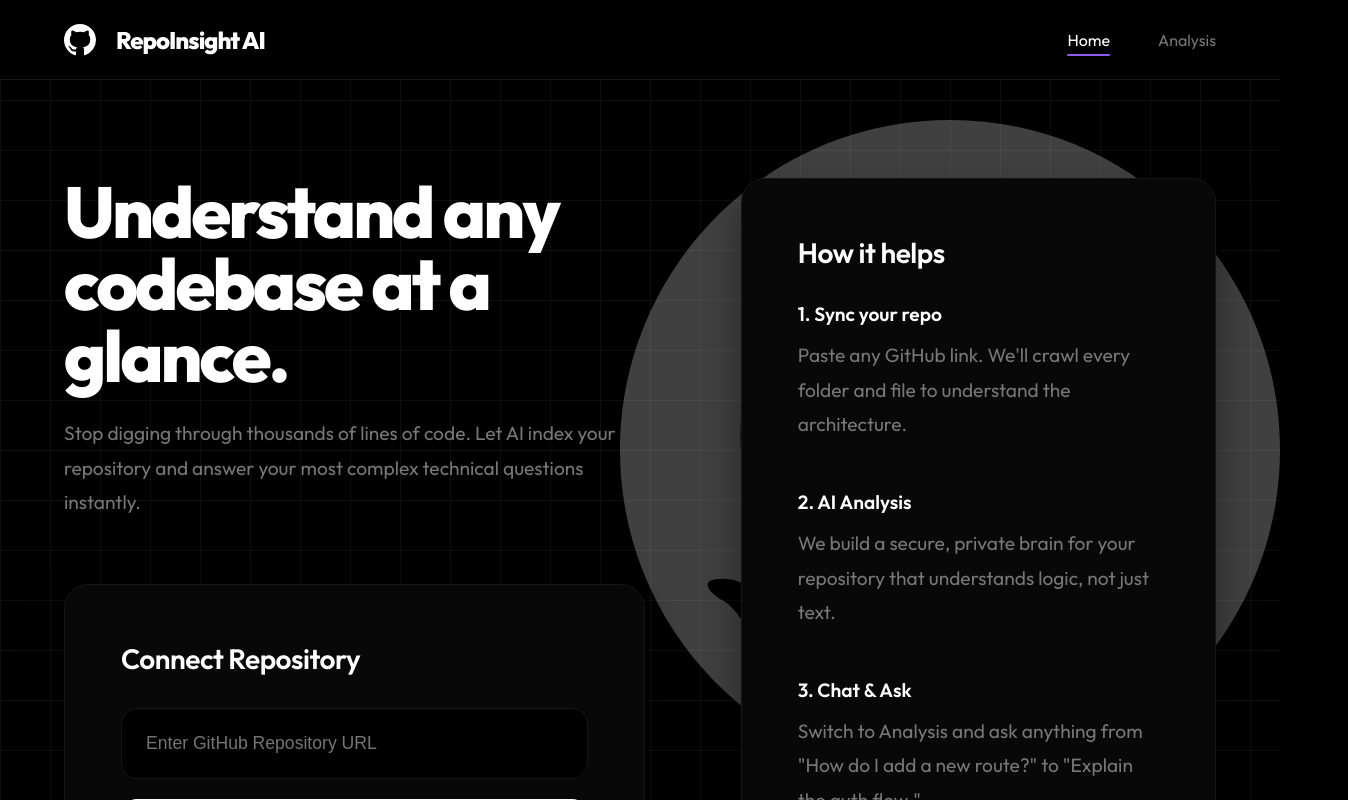
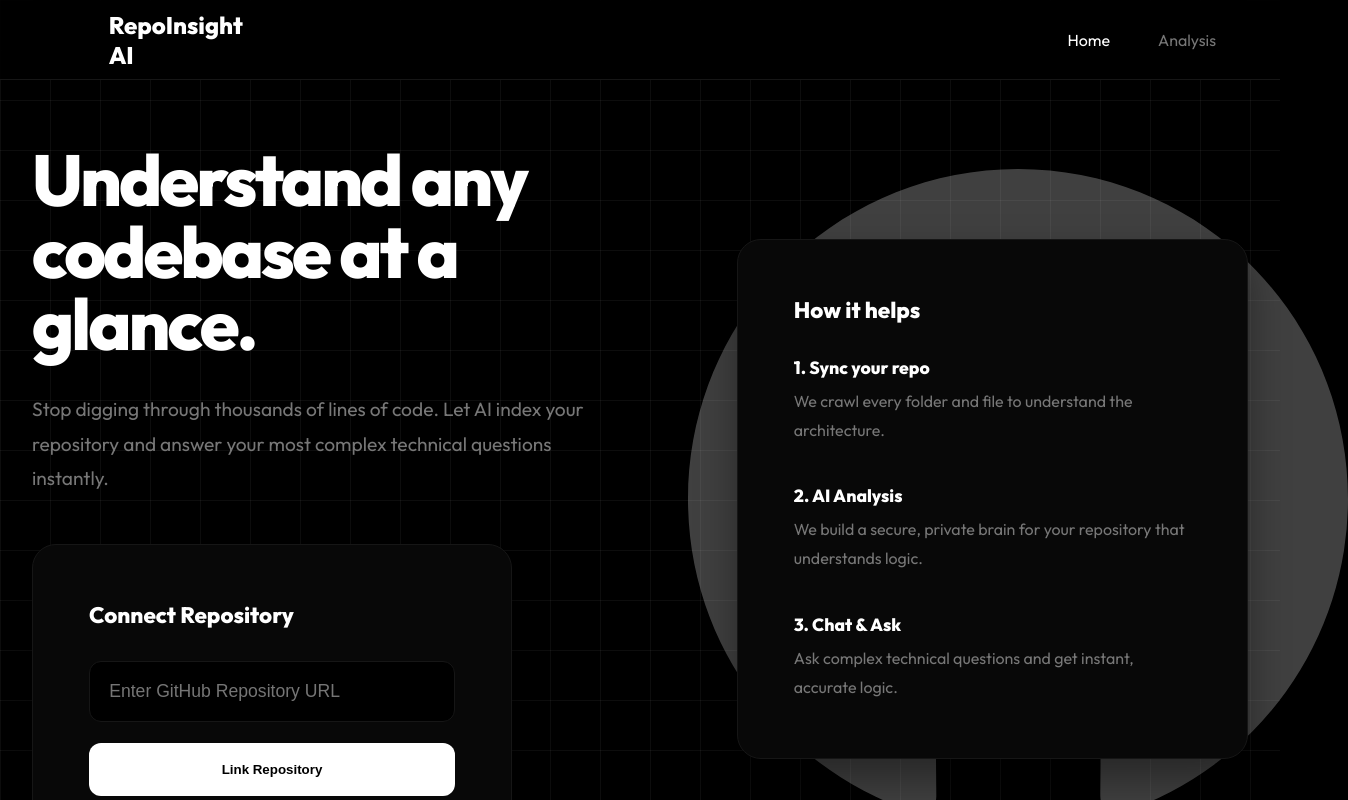
Before and after one commit to Kalash-Harchandani/repoinsight-ai, a React (Create React App) app in the folder client/: page / in a window 1280 px wide. Shown: the top 800 px of the page, 1348 px wide, since content can reach past the window. Built offline with nearby package versions, Linux system fonts and the light colour scheme.

Commit message:
feat: robust centered layout with zoom-consistent visuals

```diff
--- a/client/src/App.js
+++ b/client/src/App.js
@@ -58,9 +58,6 @@ function App() {
 
   return (
     <div className="App">
-      {/* Background Octocat Watermark */}
-      <svg className="bg-octocat" viewBox="0 0 16 16"><path fillRule="evenodd" d="M8 0C3.58 0 0 3.58 0 8c0 3.54 2.29 6.53 5.47 7.59.4.07.55-.17.55-.38 0-.19-.01-.82-.01-1.49-2.01.37-2.53-.49-2.69-.94-.09-.23-.48-.94-.82-1.13-.28-.15-.68-.52-.01-.53.63-.01 1.08.58 1.23.82.72 1.21 1.87.87 2.33.66.07-.52.28-.87.51-1.07-1.78-.2-3.64-.89-3.64-3.95 0-.87.31-1.59.82-2.15-.08-.2-.36-1.02.08-2.12 0 0 .67-.21 2.2.82.64-.18 1.32-.27 2-.27.68 0 1.36.09 2 .27 1.53-1.04 2.2-.82 2.2-.82.44 1.1.16 1.92.08 2.12.51.56.82 1.27.82 2.15 0 3.07-1.87 3.75-3.65 3.95.29.25.54.73.54 1.48 0 1.07-.01 1.93-.01 2.2 0 .21.15.46.55.38A8.013 8.013 0 0016 8c0-4.42-3.58-8-8-8z"></path></svg>
-
       <Navbar view={view} setView={setView} />
 
       <main>
--- a/client/src/components/HomeView.js
+++ b/client/src/components/HomeView.js
@@ -2,17 +2,22 @@ import React from 'react';
 
 const HomeView = ({ repoUrl, setRepoUrl, handleIndex, indexing, indexed }) => {
   return (
-    <div className="home-grid animate">
+    <div className="content-wrapper animate">
+      <svg className="bg-octocat" viewBox="0 0 16 16">
+        <path fillRule="evenodd" d="M8 0C3.58 0 0 3.58 0 8c0 3.54 2.29 6.53 5.47 7.59.4.07.55-.17.55-.38 0-.19-.01-.82-.01-1.49-2.01.37-2.53-.49-2.69-.94-.09-.23-.48-.94-.82-1.13-.28-.15-.68-.52-.01-.53.63-.01 1.08.58 1.23.82.72 1.21 1.87.87 2.33.66.07-.52.28-.87.51-1.07-1.78-.2-3.64-.89-3.64-3.95 0-.87.31-1.59.82-2.15-.08-.2-.36-1.02.08-2.12 0 0 .67-.21 2.2.82.64-.18 1.32-.27 2-.27.68 0 1.36.09 2 .27 1.53-1.04 2.2-.82 2.2-.82.44 1.1.16 1.92.08 2.12.51.56.82 1.27.82 2.15 0 3.07-1.87 3.75-3.65 3.95.29.25.54.73.54 1.48 0 1.07-.01 1.93-.01 2.2 0 .21.15.46.55.38A8.013 8.013 0 0016 8c0-4.42-3.58-8-8-8z"></path>
+      </svg>
+
+      <div className="home-grid">
         <div>
           <h1>Understand any codebase at a glance.</h1>
-        <p style={{ marginBottom: '4rem', maxWidth: '600px' }}>
+          <p style={{ maxWidth: '580px' }}>
             Stop digging through thousands of lines of code. Let AI index your repository
             and answer your most complex technical questions instantly.
           </p>
 
-        <div className="card">
-          <h2>Connect Repository</h2>
-          {indexed && <div className="status-badge">✅ Repository synced successfully</div>}
+          <div className="card" style={{ marginTop: '3rem', maxWidth: '480px' }}>
+            <h2 style={{ fontSize: '1.4rem', marginBottom: '1.5rem' }}>Connect Repository</h2>
+            {indexed && <div className="status-badge" style={{ color: '#10b981', marginBottom: '1rem', fontSize: '0.9rem' }}>✓ Repository Synced</div>}
             <div className="input-group">
               <input
                 type="text"
@@ -27,19 +32,20 @@ const HomeView = ({ repoUrl, setRepoUrl, handleIndex, indexing, indexed }) => {
           </div>
         </div>
 
-      <div className="card" style={{ alignSelf: 'center' }}>
-        <h2>How it helps</h2>
-        <div className="info-item">
-          <h3>1. Sync your repo</h3>
-          <p>Paste any GitHub link. We'll crawl every folder and file to understand the architecture.</p>
+        <div className="card">
+          <h2 style={{ fontSize: '1.4rem', marginBottom: '2rem' }}>How it helps</h2>
+          <div style={{ marginBottom: '2.5rem' }}>
+            <h3 style={{ fontSize: '1.1rem', marginBottom: '0.5rem', color: '#fff' }}>1. Sync your repo</h3>
+            <p style={{ fontSize: '1rem' }}>We crawl every folder and file to understand the architecture.</p>
           </div>
-        <div className="info-item">
-          <h3>2. AI Analysis</h3>
-          <p>We build a secure, private brain for your repository that understands logic, not just text.</p>
+          <div style={{ marginBottom: '2.5rem' }}>
+            <h3 style={{ fontSize: '1.1rem', marginBottom: '0.5rem', color: '#fff' }}>2. AI Analysis</h3>
+            <p style={{ fontSize: '1rem' }}>We build a secure, private brain for your repository that understands logic.</p>
           </div>
-        <div className="info-item">
-          <h3>3. Chat & Ask</h3>
-          <p>Switch to Analysis and ask anything from "How do I add a new route?" to "Explain the auth flow."</p>
+          <div>
+            <h3 style={{ fontSize: '1.1rem', marginBottom: '0.5rem', color: '#fff' }}>3. Chat & Ask</h3>
+            <p style={{ fontSize: '1rem' }}>Ask complex technical questions and get instant, accurate logic.</p>
+          </div>
         </div>
       </div>
     </div>
--- a/client/src/index.css
+++ b/client/src/index.css
@@ -26,7 +26,7 @@ body {
   min-height: 100vh;
 }
 
-/* Hero Grid Background */
+/* Background Grid */
 body::before {
   content: "";
   position: fixed;
@@ -40,19 +40,6 @@ body::before {
   background-size: 50px 50px;
   z-index: -1;
   pointer-events: none;
-}
-
-/* Crisp Octocat Watermark (Scrolls with page) */
-.bg-octocat {
-  position: absolute;
-  top: 15%; /* Position relative to the main container */
-  right: 0%;
-  width: 660px;
-  height: 660px;
-  opacity: 0.25;
-  pointer-events: none;
-  z-index: -2;
-  fill: #fff;
 }
 
 .App {
@@ -69,7 +56,6 @@ nav {
   height: 80px;
   background: var(--glass);
   backdrop-filter: blur(25px);
-  -webkit-backdrop-filter: blur(25px);
   border-bottom: 1px solid var(--border);
   display: flex;
   align-items: center;
@@ -80,10 +66,9 @@ nav {
 .nav-logo {
   display: flex;
   align-items: center;
-  gap: 1.25rem;
+  gap: 1rem;
   font-weight: 800;
   font-size: 1.5rem;
-  letter-spacing: -1px;
 }
 
 .nav-links {
@@ -95,86 +80,68 @@ nav {
   color: var(--text-dim);
   text-decoration: none;
   font-size: 1rem;
-  font-weight: 500;
   transition: all 0.3s ease;
   cursor: pointer;
+}
+
+.nav-link.active { color: #fff; }
+
+/* ROBUST CENTERING WRAPPER */
+main {
+  flex: 1;
+  display: flex;
+  justify-content: center; /* Center horizontally regardless of zoom */
+  align-items: center;     /* Center vertically */
+  padding: 4rem 2rem;
+  width: 100%;
+}
+
+.content-wrapper {
+  width: 100%;
+  max-width: 1300px; /* Constrain wide screens */
   position: relative;
 }
 
-.nav-link.active {
-  color: var(--text-main);
-}
-
-.nav-link.active::after {
-  content: "";
-  position: absolute;
-  bottom: -6px;
-  left: 0;
-  width: 100%;
-  height: 2px;
-  background: var(--primary);
-  border-radius: 2px;
-}
-
-.nav-link:hover {
-  color: var(--text-main);
-}
-
-/* Main Layout */
-main {
-  flex: 1;
-  padding: 6rem 4rem;
-  max-width: 1400px;
-  margin: 0 auto;
-  width: 100%;
-  position: relative; /* Context for absolute positioning of Octocat */
-}
-
-/* 2-Panel Grid */
 .home-grid {
   display: grid;
   grid-template-columns: 1.1fr 0.9fr;
-  gap: 6rem;
-  align-items: start;
+  gap: 5rem;
+  align-items: center;
+  position: relative;
+  z-index: 2;
 }
 
-@media (max-width: 1024px) {
-  nav {
-    padding: 0 2rem;
-  }
-
-  main {
-    padding: 4rem 2rem;
-  }
-
-  .home-grid {
-    grid-template-columns: 1fr;
-    gap: 4rem;
-  }
+/* OCTOCAT: Positioned relative to the grid for consistency */
+.bg-octocat {
+  position: absolute;
+  top: 50%;
+  right: -100px;
+  transform: translateY(-50%);
+  width: 660px;
+  height: 660px;
+  opacity: 0.25;
+  pointer-events: none;
+  z-index: 1;
+  fill: #fff;
 }
 
-/* Components */
+/* UI Elements */
 .card {
   background: var(--bg-card);
   border: 1px solid var(--border);
   border-radius: 24px;
   padding: 3.5rem;
   box-shadow: 0 20px 40px rgba(0, 0, 0, 0.4);
+  position: relative;
+  z-index: 10; /* In front of Octocat */
 }
 
 h1 {
   font-size: 4.5rem;
   font-weight: 800;
   line-height: 1;
-  margin-bottom: 1.5rem;
+  margin-bottom: 2rem;
   letter-spacing: -3px;
-}
-
-h2 {
-  font-size: 1.75rem;
-  margin-bottom: 2rem;
-  font-weight: 600;
-  letter-spacing: -0.5px;
 }
 
 p {
@@ -183,168 +150,45 @@ p {
   font-size: 1.2rem;
 }
 
-/* Inputs & Buttons */
 .input-group {
   margin-top: 2rem;
   display: flex;
   flex-direction: column;
-  gap: 1.25rem;
+  gap: 1.3rem;
 }
 
 input {
   background: #000;
   border: 1px solid var(--border);
-  padding: 1.5rem;
-  border-radius: 16px;
+  padding: 1.2rem;
+  border-radius: 12px;
   color: #fff;
   font-size: 1.1rem;
-  width: 100%;
-  transition: all 0.2s ease;
-}
-
-input:focus {
-  outline: none;
-  border-color: var(--primary);
-  box-shadow: 0 0 0 1px var(--primary);
 }
 
 .btn-primary {
-  background: var(--text-main);
-  color: var(--bg-black);
+  background: #fff;
+  color: #000;
   border: none;
-  padding: 1.5rem;
-  border-radius: 16px;
+  padding: 1.2rem;
+  border-radius: 12px;
   font-weight: 700;
   cursor: pointer;
-  transition: all 0.3s cubic-bezier(0.16, 1, 0.3, 1);
-  font-size: 1.1rem;
-}
-
-.btn-primary:hover {
-  transform: scale(1.02);
-  background: #f0f0f0;
-}
-
-.btn-primary:active {
-  transform: scale(0.98);
-}
-
-/* Info List */
-.info-item {
-  margin-bottom: 3rem;
-}
-
-.info-item h3 {
-  font-size: 1.2rem;
-  margin-bottom: 0.75rem;
-  color: #fff;
-  font-weight: 600;
-}
-
-/* Octocat Logo SVG */
-.octocat-mini {
-  width: 32px;
-  height: 32px;
-  fill: #fff;
-}
-
-/* Query Container */
-.query-container {
-  max-width: 1000px;
-  margin: 0 auto;
-}
-
-.pill-container {
-  display: flex;
-  flex-wrap: wrap;
-  gap: 0.8rem;
-  margin-top: 2.5rem;
-}
-
-.pill {
-  padding: 0.75rem 1.5rem;
-  border: 1px solid var(--border);
-  background: #050505;
-  border-radius: 100px;
-  font-size: 0.95rem;
-  cursor: pointer;
-  color: var(--text-dim);
-  transition: all 0.3s ease;
-}
-
-.pill:hover {
-  border-color: #444;
-  color: #fff;
-  transform: translateY(-2px);
-}
-
-/* Answer Box */
-.answer-box {
-  margin-top: 4rem;
-  padding: 3rem;
-  background: #030303;
-  border: 1px solid var(--border);
-  border-radius: 20px;
-  line-height: 2;
-  font-size: 1.2rem;
-  position: relative;
-  overflow: hidden;
-}
-
-.answer-box::before {
-  content: "";
-  position: absolute;
-  top: 0;
-  left: 0;
-  width: 4px;
-  height: 100%;
-  background: var(--primary);
 }
 
 /* Footer */
 footer {
-  padding: 6rem 4rem;
+  padding: 4rem;
   text-align: center;
   border-top: 1px solid var(--border);
   color: var(--text-dim);
 }
 
-.footer-name {
-  color: #fff;
-  font-weight: 700;
-  margin-top: 0.75rem;
-  font-size: 1.1rem;
-  letter-spacing: 0.5px;
+.animate {
+  animation: fadeIn 1s cubic-bezier(0.16, 1, 0.3, 1);
 }
 
-/* Animations */
-@keyframes fadeInSlide {
-  from {
-    opacity: 0;
-    transform: translateY(30px);
-  }
-
-  to {
-    opacity: 1;
-    transform: translateY(0);
-  }
+@keyframes fadeIn {
+  from { opacity: 0; transform: translateY(20px); }
+  to { opacity: 1; transform: translateY(0); }
 }
-
-.animate {
-  animation: fadeInSlide 1s cubic-bezier(0.16, 1, 0.3, 1) forwards;
-}
-
-/* Status Badge */
-.status-badge {
-  display: inline-flex;
-  align-items: center;
-  gap: 0.5rem;
-  padding: 0.6rem 1.2rem;
-  background: rgba(16, 185, 129, 0.05);
-  color: #10b981;
-  border: 1px solid rgba(16, 185, 129, 0.2);
-  border-radius: 100px;
-  font-size: 0.9rem;
-  font-weight: 600;
-  margin-bottom: 2rem;
-}
```
Lines whose indentation alone changed are shown as unchanged.
